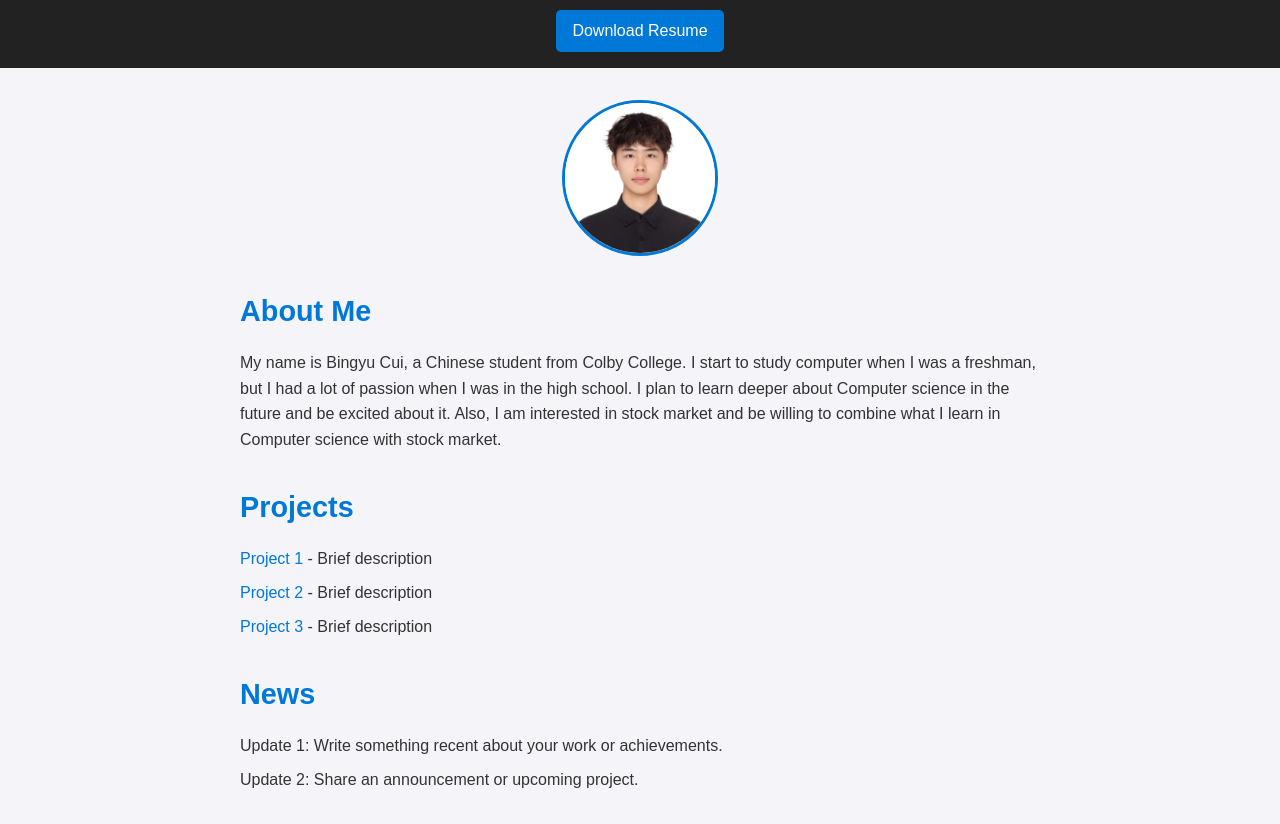
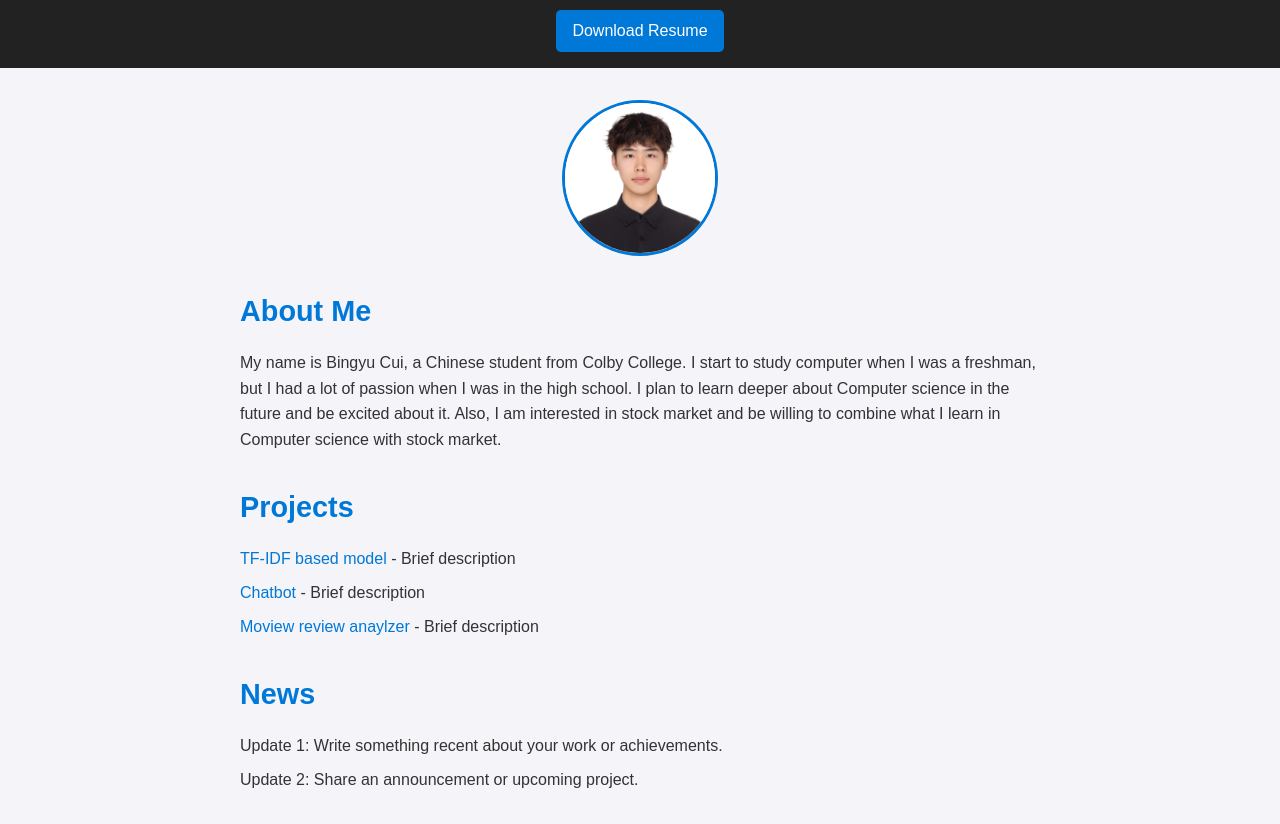
Before and after one commit to Luka-Cui/Cui.github.io, a plain HTML site: page index.html in a window 1280 px wide. Shown: the part 177-1001 px from the top of the page. Drawn offline with Linux system fonts and the light colour scheme.

Commit message:
Update index.html

```diff
--- a/index.html
+++ b/index.html
@@ -51,11 +51,12 @@
             <h2>Projects</h2>
             <ul>
                 <!-- Placeholder - Update the links and descriptions -->
-                <li><a href="https://github.com/your-username/project1" target="_blank">Project 1</a> - Brief
+                <li><a href="https://github.com/your-username/project1" target="_blank">TF-IDF based model</a> - Brief
                     description</li>
-                <li><a href="https://github.com/your-username/project2" target="_blank">Project 2</a> - Brief
+                <li><a href="https://github.com/your-username/project2" target="_blank">Chatbot</a> - Brief
                     description</li>
-                <li><a href="https://github.com/your-username/project3" target="_blank">Project 3</a> - Brief
+                <li><a href="https://github.com/your-username/project3" target="_blank">Moview review anaylzer</a> -
+                    Brief
                     description</li>
             </ul>
         </section>
```
